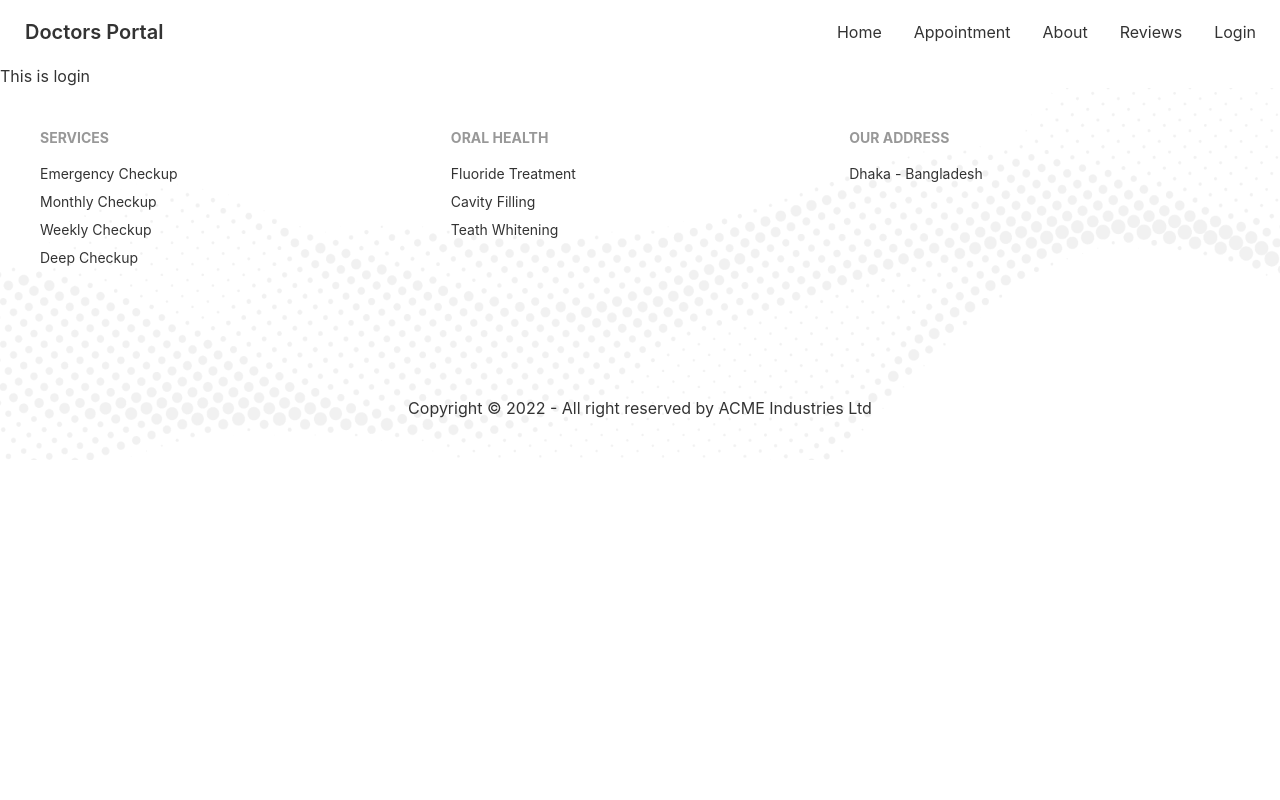
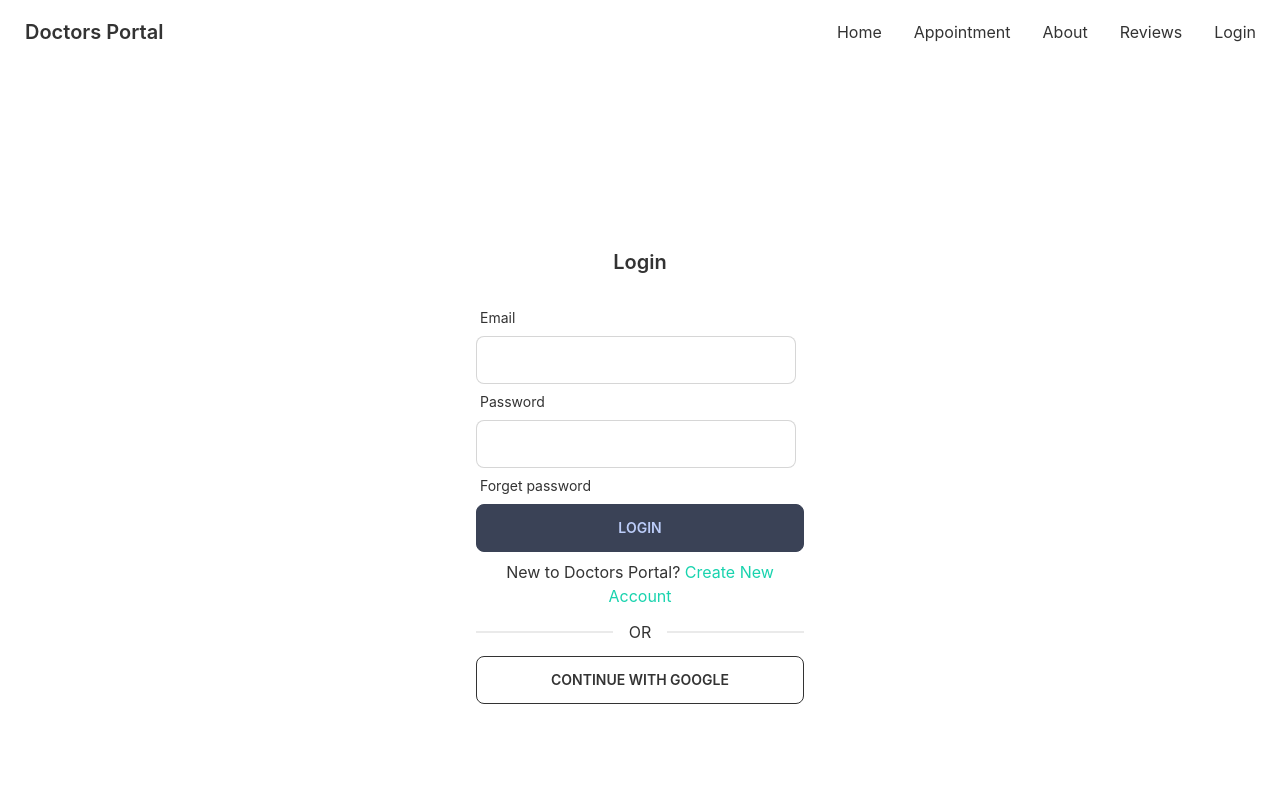
Before and after one commit to Rabbe10581/doctors-portal-client, a React (Create React App) app: page /login in a window 1280 px wide. Shown: the top 800 px of the page. Built offline with nearby package versions, Linux system fonts and the light colour scheme.

Commit message:
env variable added

```diff
--- a/package.json
+++ b/package.json
@@ -8,9 +8,11 @@
     "@testing-library/user-event": "^13.5.0",
     "daisyui": "^2.39.1",
     "date-fns": "^2.29.3",
+    "firebase": "^9.14.0",
     "react": "^18.2.0",
     "react-day-picker": "^8.3.6",
     "react-dom": "^18.2.0",
+    "react-hook-form": "^7.39.3",
     "react-router-dom": "^6.4.3",
     "react-scripts": "5.0.1",
     "web-vitals": "^2.1.4"
--- a/src/Pages/Login/Login.js
+++ b/src/Pages/Login/Login.js
@@ -1,9 +1,36 @@
-import React from 'react';
+import React, { useState } from 'react';
+import { useForm } from 'react-hook-form';
+import { Link } from 'react-router-dom';
 
 const Login = () => {
+
+    const { register, handleSubmit } = useForm()
+
+    const handleLogin = data => {
+        console.log(data);
+    }
+
     return (
-        <div>
-            <h2>This is login</h2>
+        <div className='h-[800px] flex justify-center items-center'>
+            <div className='w-96 p-7'>
+                <h2 className='text-xl text-center py-6 font-semibold'>Login</h2>
+
+                <form onSubmit={handleSubmit(handleLogin)}>
+                    <div className="form-control w-full max-w-xs">
+                        <label className="label"><span className="label-text">Email</span></label>
+                        <input type="text" {...register("email")} className="input input-bordered w-full max-w-xs" />
+                    </div>
+                    <div className="form-control w-full max-w-xs">
+                        <label className="label"><span className="label-text">Password</span></label>
+                        <input type="password" {...register("password")} className="input input-bordered w-full max-w-xs" />
+                        <label className="label"><span className="label-text">Forget password</span></label>
+                    </div>
+                    <input className='btn btn-accent w-full' value="login" type="submit" />
+                </form>
+                <p className='my-2 text-center'>New to Doctors Portal? <Link className='text-secondary' to="signup">Create New Account</Link></p>
+                <div className="divider">OR</div>
+                <button className='btn btn-outline w-full'>CONTINUE WITH GOOGLE</button>
+            </div>
         </div>
     );
 };
--- /dev/null
+++ b/src/firebase/firebase.config.js
@@ -0,0 +1,19 @@
+// Import the functions you need from the SDKs you need
+import { initializeApp } from "firebase/app";
+// TODO: Add SDKs for Firebase products that you want to use
+// https://firebase.google.com/docs/web/setup#available-libraries
+
+// Your web app's Firebase configuration
+const firebaseConfig = {
+    apiKey: process.env.REACT_APP_apiKey,
+    authDomain: process.env.REACT_APP_authDomain,
+    projectId: process.env.REACT_APP_projectId,
+    storageBucket: process.env.REACT_APP_storageBucket,
+    messagingSenderId: process.env.REACT_APP_messagingSenderId,
+    appId: process.env.REACT_APP_appId,
+};
+
+// Initialize Firebase
+const app = initializeApp(firebaseConfig);
+
+export default app;
```
Also changed, not shown: 1 other file (tests, documents, lock files or other folders).
